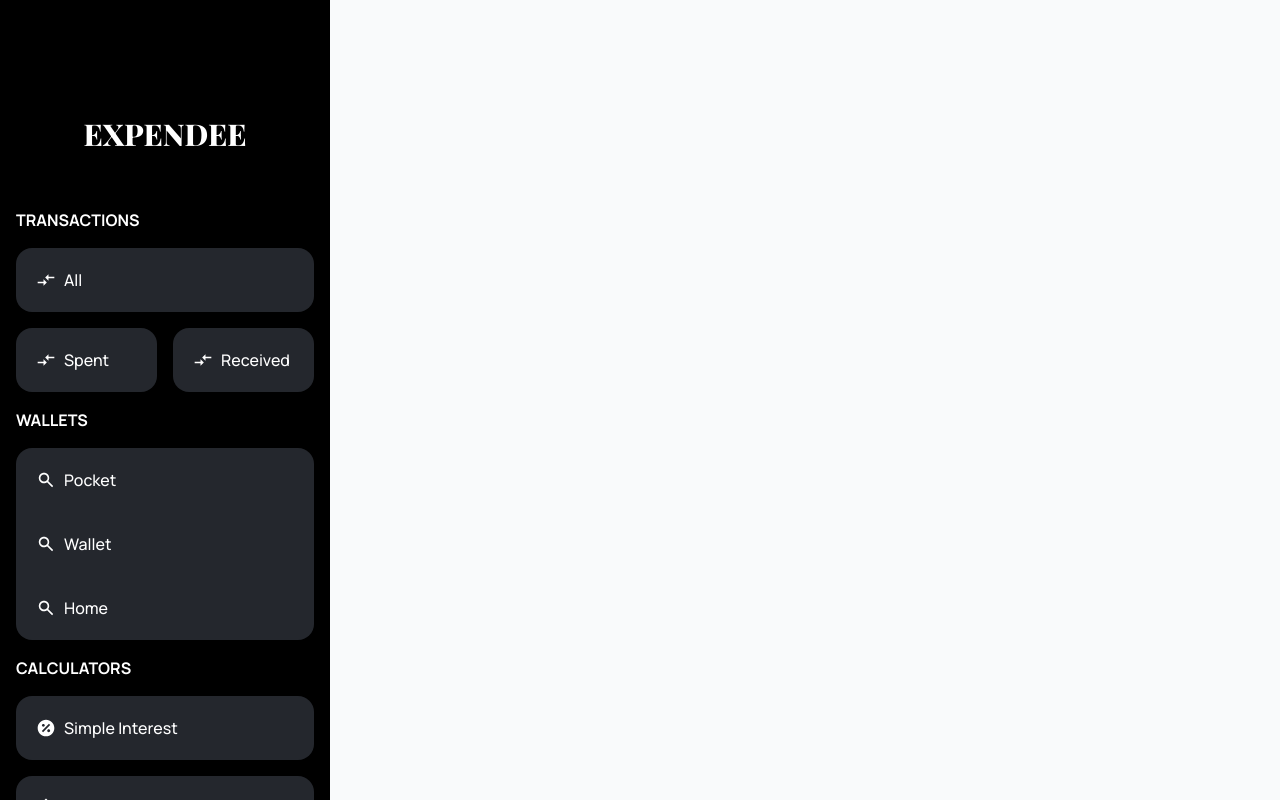
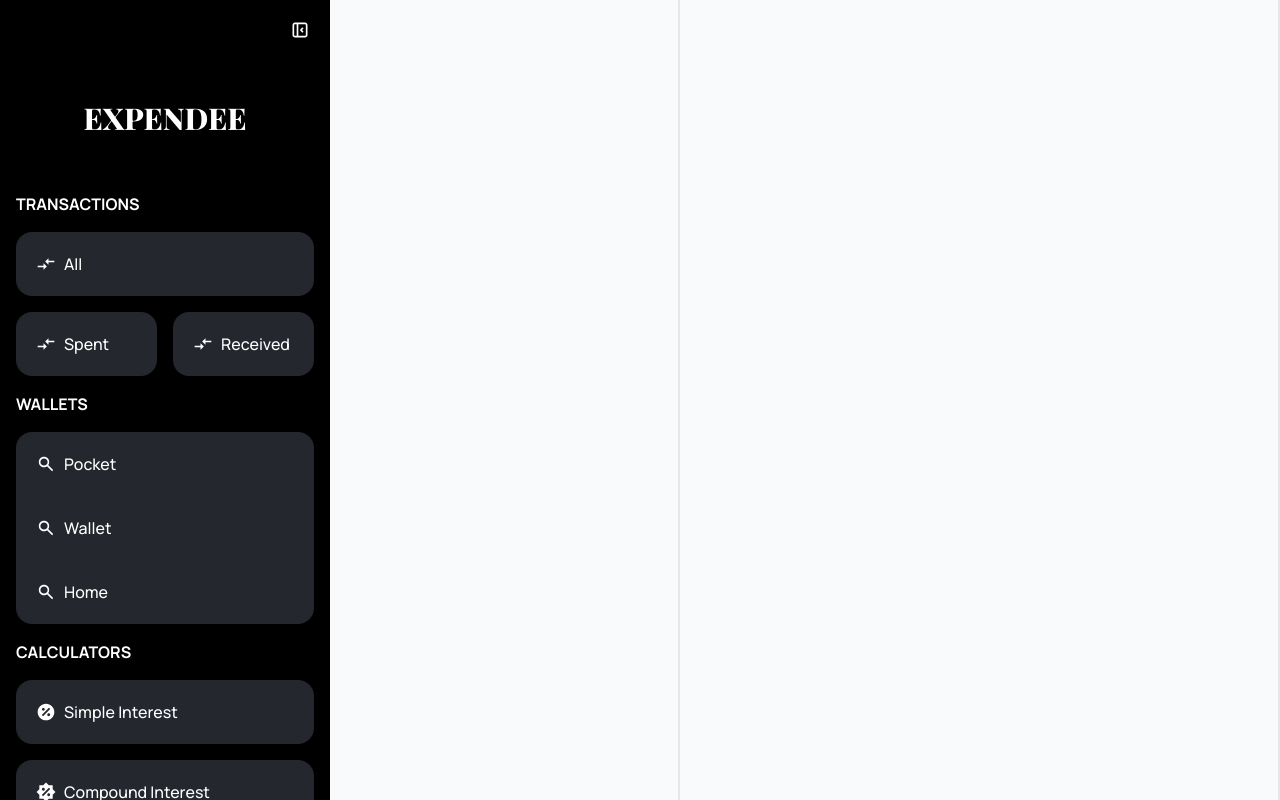
Before and after one commit to FlamingArch/expendee, a Next.js app: page / in a window 1280 px wide. Built offline with nearby package versions, Linux system fonts and the light colour scheme.

Commit message:
Sidebar Collapse with Icon

```diff
--- a/app/page.tsx
+++ b/app/page.tsx
@@ -6,9 +6,27 @@ export default function Home() {
   return (
     <>
       <Collapser width={330}>
-        <Sidebar leading={<ButtonToggleSidebar />} />
+        <Sidebar
+          leading={
+            <ButtonToggleSidebar
+              hideOnHidden
+              color="dark"
+              className="ml-auto"
+            />
+          }
+        />
       </Collapser>
-      <div className="bg-gray-50 flex-grow"></div>
+      <div
+        className="bg-gray-50 text-black border-r-2 border-gray-200"
+        style={{ width: 350 }}
+      >
+        <div className="flex p-1 gap-1">
+          <ButtonToggleSidebar color="light" hideOnVisible />
+        </div>
+      </div>
+      <div className="bg-gray-50 flex-grow text-black border-r-2 border-gray-200">
+        <div className="flex p-1 gap-1"></div>
+      </div>
     </>
   );
 }
--- a/app/sidebar.tsx
+++ b/app/sidebar.tsx
@@ -36,7 +36,7 @@ export default function Sidebar({ leading }: { leading: React.ReactNode }) {
       className="relative flex flex-col p-4 gap-4 h-screen w-full overflow-scroll bg-black backdrop-blur-xl bg-opacity-60"
       style={{ width: 330 }}
     >
-      <div className="p-1 flex sticky top-0">{leading}</div>
+      <div className="p-1 flex sticky z-10 -top-4 -m-4">{leading}</div>
 
       <div
         className={`text-center p-10 text-3xl uppercase ${brandingFont.className}`}
--- a/app/toggleSidebar.tsx
+++ b/app/toggleSidebar.tsx
@@ -5,24 +5,33 @@ import { useAppStore } from "@/store";
 import React from "react";
 
 export default function ButtonToggleSidebar({
-  color = "dark",
+  color,
+  className,
+  hideOnVisible,
+  hideOnHidden,
 }: {
-  color: "dark" | "light";
+  color?: "dark" | "light";
+  className?: string;
+  hideOnHidden?: boolean;
+  hideOnVisible?: boolean;
 }) {
   const { visible, toggle } = useAppStore((state) => ({
     visible: state.sidebarVisible,
     toggle: state.toggleSidebar,
   }));
+
+  if (hideOnVisible && visible) return <></>;
+  if (hideOnHidden && !visible) return <></>;
+
+  const fill = color === "dark" ? "black" : "white";
+  const stroke = color === "dark" ? "white" : "black";
+
   return (
     <button
       onClick={toggle}
-      className={`ml-auto p-4 -m-2 rounded-xl hover:bg-${
-        color == "dark" ? "white" : "black"
-      } hover:bg-opacity-10 transition`}
+      className={`p-4 rounded-xl hover:bg-${fill} hover:bg-opacity-10 transition ${className}`}
     >
-      <IconCollapseSidebar
-        className={`w-5 h-5 stroke-${color == "dark" ? "white" : "black"}`}
-      />
+      <IconCollapseSidebar style={{ stroke: stroke }} className={`w-5 h-5`} />
     </button>
   );
 }
--- a/components/Icons.tsx
+++ b/components/Icons.tsx
@@ -1,14 +1,16 @@
 export type IconProps = {
   className?: string;
+  style?: React.CSSProperties;
 };
 
-export function IconPlus({ className }: IconProps) {
+export function IconPlus({ className, style }: IconProps) {
   return (
     <svg
       width="24"
       height="24"
       viewBox="0 0 24 24"
       className={className}
+      style={style}
       xmlns="http://www.w3.org/2000/svg"
     >
       <path d="M18 12.998H13V17.998C13 18.2632 12.8946 18.5176 12.7071 18.7051C12.5196 18.8926 12.2652 18.998 12 18.998C11.7348 18.998 11.4804 18.8926 11.2929 18.7051C11.1054 18.5176 11 18.2632 11 17.998V12.998H6C5.73478 12.998 5.48043 12.8926 5.29289 12.7051C5.10536 12.5176 5 12.2632 5 11.998C5 11.7328 5.10536 11.4784 5.29289 11.2909C5.48043 11.1034 5.73478 10.998 6 10.998H11V5.998C11 5.73278 11.1054 5.47843 11.2929 5.29089C11.4804 5.10336 11.7348 4.998 12 4.998C12.2652 4.998 12.5196 5.10336 12.7071 5.29089C12.8946 5.47843 13 5.73278 13 5.998V10.998H18C18.2652 10.998 18.5196 11.1034 18.7071 11.2909C18.8946 11.4784 19 11.7328 19 11.998C19 12.2632 18.8946 12.5176 18.7071 12.7051C18.5196 12.8926 18.2652 12.998 18 12.998Z" />
@@ -16,13 +18,14 @@ export function IconPlus({ className }: IconProps) {
   );
 }
 
-export function IconTick({ className }: IconProps) {
+export function IconTick({ className, style }: IconProps) {
   return (
     <svg
       width="24"
       height="24"
       viewBox="0 0 24 24"
       className={className}
+      style={style}
       xmlns="http://www.w3.org/2000/svg"
     >
       <path d="M21 7L9 19L3.5 13.5L4.91 12.09L9 16.17L19.59 5.59L21 7Z" />
@@ -30,13 +33,14 @@ export function IconTick({ className }: IconProps) {
   );
 }
 
-export function IconSort({ className }: IconProps) {
+export function IconSort({ className, style }: IconProps) {
   return (
     <svg
       width="24"
       height="24"
       viewBox="0 0 24 24"
       className={className}
+      style={style}
       xmlns="http://www.w3.org/2000/svg"
     >
       <path d="M3 18V16H9V18H3ZM3 13V11H15V13H3ZM3 8V6H21V8H3Z" />
@@ -44,13 +48,14 @@ export function IconSort({ className }: IconProps) {
   );
 }
 
-export function IconSearch({ className }: IconProps) {
+export function IconSearch({ className, style }: IconProps) {
   return (
     <svg
       width="24"
       height="25"
       viewBox="0 0 24 25"
       className={className}
+      style={style}
       xmlns="http://www.w3.org/2000/svg"
     >
       <path d="M19.6 21.5L13.3 15.2C12.8 15.6 12.225 15.9167 11.575 16.15C10.925 16.3833 10.2333 16.5 9.5 16.5C7.68333 16.5 6.146 15.8707 4.888 14.612C3.63 13.3533 3.00067 11.816 3 10C3 8.18333 3.62933 6.646 4.888 5.388C6.14667 4.13 7.684 3.50067 9.5 3.5C11.3167 3.5 12.854 4.12933 14.112 5.388C15.37 6.64667 15.9993 8.184 16 10C16 10.7333 15.8833 11.425 15.65 12.075C15.4167 12.725 15.1 13.3 14.7 13.8L21 20.1L19.6 21.5ZM9.5 14.5C10.75 14.5 11.8127 14.0623 12.688 13.187C13.5633 12.3117 14.0007 11.2493 14 10C14 8.75 13.5623 7.68733 12.687 6.812C11.8117 5.93667 10.7493 5.49933 9.5 5.5C8.25 5.5 7.18733 5.93767 6.312 6.813C5.43667 7.68833 4.99933 8.75067 5 10C5 11.25 5.43767 12.3127 6.313 13.188C7.18833 14.0633 8.25067 14.5007 9.5 14.5Z" />
@@ -58,7 +63,7 @@ export function IconSearch({ className }: IconProps) {
   );
 }
 
-export function IconCollapseSidebar({ className }: IconProps) {
+export function IconCollapseSidebar({ className, style }: IconProps) {
   return (
     <svg
       width="24"
@@ -66,6 +71,7 @@ export function IconCollapseSidebar({ className }: IconProps) {
       viewBox="0 0 24 24"
       fill="none"
       className={className}
+      style={style}
       xmlns="http://www.w3.org/2000/svg"
     >
       <path
@@ -84,13 +90,14 @@ export function IconCollapseSidebar({ className }: IconProps) {
   );
 }
 
-export function IconInOut({ className }: IconProps) {
+export function IconInOut({ className, style }: IconProps) {
   return (
     <svg
       width="24"
       height="24"
       viewBox="0 0 24 24"
       className={className}
+      style={style}
       xmlns="http://www.w3.org/2000/svg"
     >
       <path d="M9.01 14H2V16H9.01V19L13 15L9.01 11V14ZM14.99 13V10H22V8H14.99V5L11 9L14.99 13Z" />
@@ -98,13 +105,14 @@ export function IconInOut({ className }: IconProps) {
   );
 }
 
-export function IconSimpleInterest({ className }: IconProps) {
+export function IconSimpleInterest({ className, style }: IconProps) {
   return (
     <svg
       width="24"
       height="24"
       viewBox="0 0 24 24"
       className={className}
+      style={style}
       xmlns="http://www.w3.org/2000/svg"
     >
       <path d="M12 2C6.5 2 2 6.5 2 12C2 17.5 6.5 22 12 22C17.5 22 22 17.5 22 12C22 6.5 17.5 2 12 2ZM8.83 7.05C9.81 7.05 10.6 7.84 10.6 8.83C10.6 9.81 9.81 10.6 8.83 10.6C7.84 10.6 7.05 9.81 7.05 8.83C7.05 7.84 7.84 7.05 8.83 7.05ZM15.22 17C14.24 17 13.45 16.2 13.45 15.22C13.45 14.24 14.24 13.45 15.22 13.45C16.2 13.45 17 14.24 17 15.22C17 16.2 16.2 17 15.22 17ZM8.5 17.03L7 15.53L15.53 7L17.03 8.5L8.5 17.03Z" />
@@ -112,13 +120,14 @@ export function IconSimpleInterest({ className }: IconProps) {
   );
 }
 
-export function IconCompoundInterest({ className }: IconProps) {
+export function IconCompoundInterest({ className, style }: IconProps) {
   return (
     <svg
       width="24"
       height="24"
       viewBox="0 0 24 24"
       className={className}
+      style={style}
       xmlns="http://www.w3.org/2000/svg"
     >
       <g clipPath="url(#clip0_802_210)">
@@ -133,13 +142,14 @@ export function IconCompoundInterest({ className }: IconProps) {
   );
 }
 
-export function IconSplit({ className }: IconProps) {
+export function IconSplit({ className, style }: IconProps) {
   return (
     <svg
       width="24"
       height="24"
       viewBox="0 0 24 24"
       className={className}
+      style={style}
       xmlns="http://www.w3.org/2000/svg"
     >
       <path d="M14 4L16.29 6.29L13.41 9.17L14.83 10.59L17.71 7.71L20 10V4M10 4H4V10L6.29 7.71L11 12.41V20H13V11.59L7.71 6.29" />
@@ -147,13 +157,14 @@ export function IconSplit({ className }: IconProps) {
   );
 }
 
-export function IconTips({ className }: IconProps) {
+export function IconTips({ className, style }: IconProps) {
   return (
     <svg
       width="24"
       height="24"
       viewBox="0 0 24 24"
       className={className}
+      style={style}
       xmlns="http://www.w3.org/2000/svg"
     >
       <path d="M16 12C18.76 12 21 9.76 21 7C21 4.24 18.76 2 16 2C13.24 2 11 4.24 11 7C11 9.76 13.24 12 16 12ZM21.45 17.6C21.06 17.2 20.57 17 20 17H13L10.92 16.27L11.25 15.33L13 16H15.8C16.15 16 16.43 15.86 16.66 15.63C16.89 15.4 17 15.12 17 14.81C17 14.27 16.74 13.9 16.22 13.69L8.95001 11H7.00001V20L14 22L22.03 19C22.04 18.47 21.84 18 21.45 17.6ZM5.00001 11H0.984009V22H5.00001V11Z" />
```
